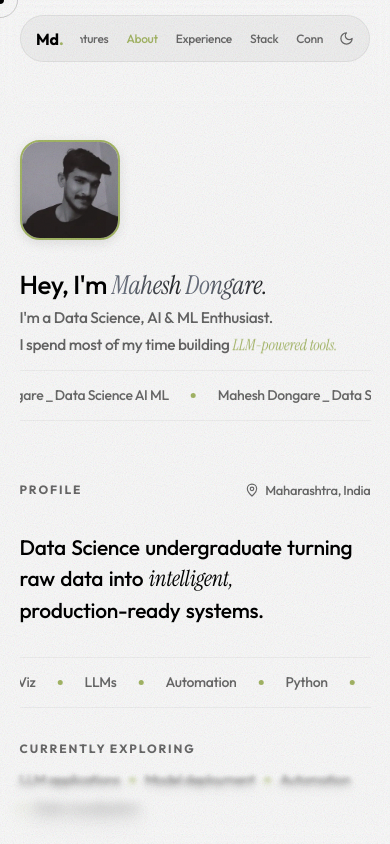
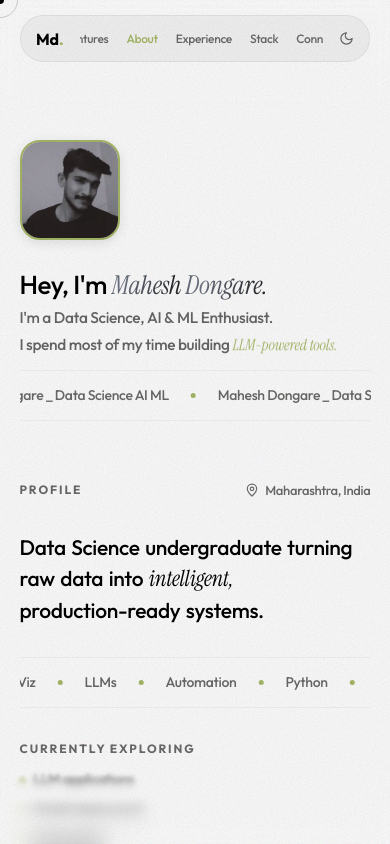
Before and after one commit to mahesh-atx/Minimal_Portfolio, a React (Vite) app: page / in a window 390 px wide. Both pictures are taken after a click on the tab "About". Shown: the top 844 px of the page. Built offline with nearby package versions, Linux system fonts and the light colour scheme.

Commit message:
Improve mobile focus list and resume link
Co-authored-by: arena-agent <297053741+arena-agent@users.noreply.github.com>

```diff
--- a/src/sections/About.jsx
+++ b/src/sections/About.jsx
@@ -68,11 +68,11 @@ export default function About() {
         >
           <RevealHeading>Currently exploring</RevealHeading>
         </motion.h3>
-        <div className="flex flex-wrap items-center gap-x-[10px] gap-y-[8px] text-[14px] text-muted">
-          {CURRENTLY_EXPLORING.map((topic, index) => (
-            <span key={topic} className="inline-flex items-center gap-[10px]">
-              {index > 0 && <span aria-hidden="true" className="h-[5px] w-[5px] rounded-full bg-[#A3B565]" />}
-              {topic}
+        <div className="grid grid-cols-2 gap-x-[18px] gap-y-[10px] text-[14px] leading-[1.4] text-muted max-[480px]:grid-cols-1">
+          {CURRENTLY_EXPLORING.map((topic) => (
+            <span key={topic} className="inline-flex min-w-0 items-center gap-[9px]">
+              <span aria-hidden="true" className="h-[5px] w-[5px] shrink-0 rounded-full bg-[#A3B565]" />
+              <span className="truncate">{topic}</span>
             </span>
           ))}
         </div>
--- a/src/sections/Connect.jsx
+++ b/src/sections/Connect.jsx
@@ -62,7 +62,7 @@ export default function Connect({ dark, handleCopyEmail }) {
         variants={fadeSlideUp}
         href="/resume.pdf"
         download="Mahesh-Dongare-Resume.pdf"
-        className="group inline-flex w-fit items-center gap-[6px] rounded-full border border-[#A3B565] px-[13px] py-[7px] text-[12px] font-medium text-[#A3B565] transition-colors duration-300 hover:bg-[#A3B565] hover:text-[#111111]"
+        className="group inline-flex w-fit self-end items-center gap-[6px] px-0 py-0 text-[12px] font-medium text-[#A3B565] transition-colors duration-300 hover:text-[#8da34f] hover:underline hover:underline-offset-4"
       >
         Download résumé
         <ArrowIcon className="h-[13px] w-[13px] transition-transform duration-300 group-hover:translate-x-[2px] group-hover:translate-y-[-2px]" />
```
